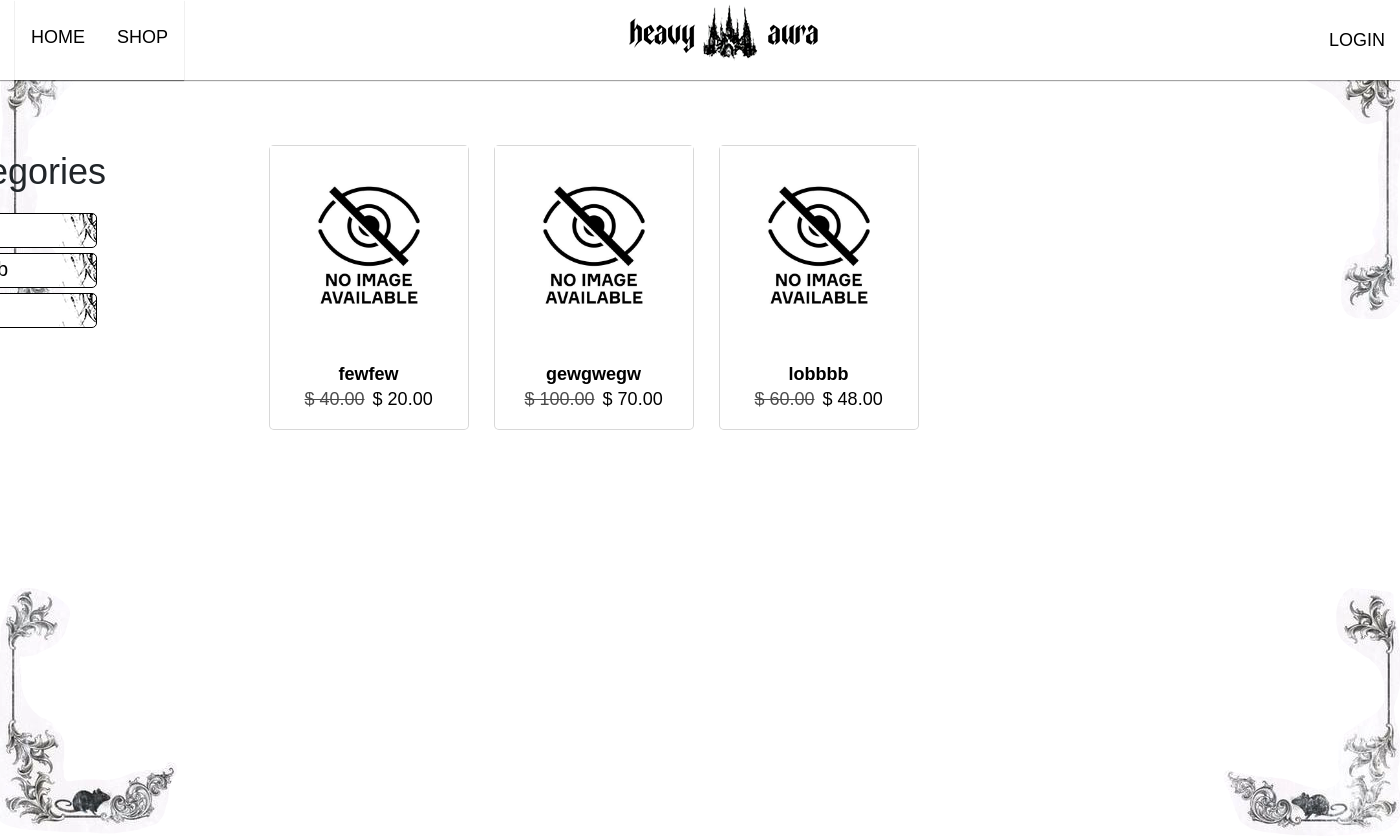
After one commit to gominibui/myshop, a Django app: page /shop/ in a window 1400 px wide. The commit adds this page. Run offline with Django 5.2, Linux system fonts and the light colour scheme; data comes from the database, SQL or seed files in the repository; both versions use the stored data as it was after the commit; some libraries are stand-ins or nearby versions; some web fonts are replaced.

Commit message:
product list

```diff
--- a/main/models.py
+++ b/main/models.py
@@ -10,6 +10,9 @@ class Category(models.Model):
         indexes = [models.Index(fields=['name'])]
         verbose_name = 'category'
         verbose_name_plural = 'categories'
+
+    def get_absolute_url(self):
+        return reverse('shop:product_list_by_category', args={self.slug})
 
     def __str__(self):
         return self.name
--- a/main/static/css/base.css
+++ b/main/static/css/base.css
@@ -201,3 +201,69 @@ h5{
     text-decoration: line-through;
     font-weight: 300;
 }
+
+.cart-btn{
+    width: 100px;
+    height: 50px;
+    border: 1px solid #00000027;
+    border-radius: 5px;
+    transition: all 0.5s ease;
+    background-color: #fff;
+    margin-top: 20px;
+}
+
+.cart-btn:hover{
+    border: 1px solid #000;
+
+}
+
+.main{
+    margin-left: 150px;
+}
+.main-title{
+    font-size: 30px;
+    margin-bottom: 10px;
+    margin-top: 65px;
+}
+
+.items{
+    display: grid;
+    grid-template-columns: repeat(auto-fill, 225px);
+    width: 100%;
+    max-width: 1300px;
+    justify-content: center;
+    justify-items: center;
+    column-gap: 0;
+    row-gap: 10px;
+    margin: 0 auto;
+}
+
+.sidebar{
+    margin-top: 70px;
+}
+
+.llist{
+    margin-left: -80px;
+}
+
+.sidebar ul li{
+    font-size: 20px;
+    width: 165px;
+    height: 35px;
+    margin-bottom: 5px;
+}
+
+.sidebar ul li a{
+    margin-left: 15px;
+    width: 165px;
+}
+
+.sidebar ul{
+    margin-top: 20px;
+}
+
+.selected{
+    border: 1px solid #000;
+    border-radius: 5px;
+    background-image: url("../img/categories-btn.png");
+}
--- a/main/templates/main/base.html
+++ b/main/templates/main/base.html
@@ -27,7 +27,7 @@
                 <a href="/"><img src="{% static 'img/qwewqe.png' %}" alt="" class="heavy-logo"></a>
             </div>
             <div class="header-profile">
-                <a href="#" class="m-3">LOGIN</a>
+                <a href="#" class="mt-3">LOGIN</a>
             </div>
         </div>
     </header>
--- a/main/templates/main/product/detail.html
+++ b/main/templates/main/product/detail.html
@@ -18,11 +18,11 @@
             </p>
             {% if product.discount %}
                 <div class="cart=discount d-flex gap-2">
-                    <p class="line">{{ product.price }}</p>
-                    <p>{{ product.self_price }}</p>
+                    <p class="line">$ {{ product.price }}</p>
+                    <p>$ {{ product.self_price }}</p>
                 </div>
             {% else %}
-                <p class="price">{{ product.price }}</p>
+                <p class="price">$ {{ product.price }}</p>
             {% endif %}
             <a href="#" class="cart-btn d-flex align-items-center justify-content-center">Add to cart</a>
         </div>
--- /dev/null
+++ b/main/templates/main/product/list.html
@@ -0,0 +1,47 @@
+{% extends 'main/base.html' %}
+{% load static %}
+
+{% block title %}Shop{% endblock %}
+
+{% block content %}
+    <div class="llist d-flex">
+        <div class="sidebar">
+            <h3>Categories</h3>
+            <ul>
+                <li {% if not category %}class="selected"{% endif %}>
+                    <a href="{% url 'main:product_list' %}">All</a>
+                </li>
+                {% for c in catigories %}
+                    <li {% if category.slug == c.slug %}{% endif %} class="selected">
+                        <a href="{{ category.get_absolute_url }}">{{ c.name }}</a>
+                    </li>
+                {% endfor %}
+            </ul>
+        </div>
+        <div class="main">
+            <div class="main-title">
+                {% if category %}{{ category.name }}{{ else }}Products{% endif %}
+            </div>
+            <div class="product-list">
+                <div class="items">
+                    {% for product in products %}
+                    	<div class="item">
+                            <a href="{{ product.get_absolute_url }}" class="home-card d-flex flex-column align-items-center text-center">
+                                <img src="{% if product.image %}{{ product.image.url }} {% else %}{% static 'img/noimage.jpg' %}{% endif %}" class="card-img" alt="">
+                                <h5 class="title-card">{{ product.name }}</h5>
+                                {% if product.discount %}
+                                    <div class="cart=discount d-flex gap-2">
+                                        <p class="line">$ {{ product.price }}</p>
+                                        <p>$ {{ product.self_price }}</p>
+                                    </div>
+                                {% else %}
+                                    <p class="price">$ {{ product.price }}</p>
+                                {% endif %}
+                            </a>
+                        </div>
+                    {% endfor %}
+                </div>
+            </div>
+        </div>
+    </div>
+{% endblock %}
--- a/main/urls.py
+++ b/main/urls.py
@@ -5,6 +5,9 @@ app_name = 'main'
 
 urlpatterns = [
     path('', views.popular_list, name='popular_list'),
-    path('<slug:slug>/', views.product_detail,
+    path('shop/', views.product_list, name='product_list'),
+    path('shop/category/<slug:category_slugs>', views.product_list, name='product_list_by_category'),
+    path('shop/<slug:slug>/', views.product_detail,
          name='product_detail'),
+
 ]
--- a/main/views.py
+++ b/main/views.py
@@ -15,3 +15,19 @@ def product_detail(request, slug):
     return render(request,
                   'main/product/detail.html',
                   {'product': product})
+
+
+def product_list(request, category_slug=None):
+    category = None
+    categories = Category.objects.all()
+    products = Product.objects.filter(available=True)
+    if category_slug:
+        category = get_object_or_404(Category,
+                                     slug=category_slug)
+        products = products.filter(category=category)
+    return render(request,
+                  'main/product/list.html',{
+            'category': category,
+            'catigories': categories,
+            'products': products
+                  })
--- a/shop/urls.py
+++ b/shop/urls.py
@@ -24,6 +24,7 @@ from django.conf.urls.static import static
 urlpatterns = [
     path('admin/', admin.site.urls),
     path ('', include('main.urls', namespace='main')),
+
 ]
 
 if settings.DEBUG:
```
Also changed, not shown: db.sqlite3.
